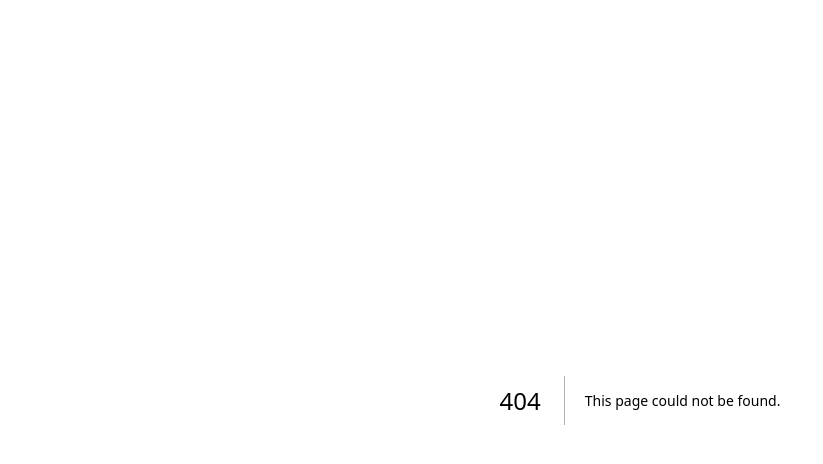
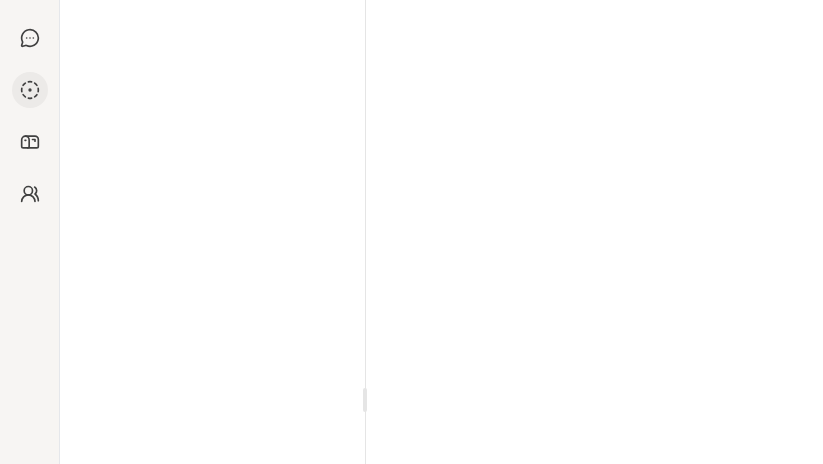
Before and after one commit to PhongPham131102/chat_app_ui, a Next.js app: page /status in a window 1280 px wide. Before the commit this address had no page. Shown: the top 464 px of the page, without its empty margins (0-823 px from the left). Built offline with nearby package versions, Linux system fonts and the light colour scheme.

Commit message:
feat: Implement URL-driven sidebar navigation and synchronize active sidebar state with the current route.

```diff
--- /dev/null
+++ b/app/(chat-feature)/channel/page.tsx
@@ -0,0 +1,3 @@
+export default function ChannelPage() {
+  return <div className="w-full h-screen flex "></div>;
+}
--- /dev/null
+++ b/app/(chat-feature)/community/page.tsx
@@ -0,0 +1,3 @@
+export default function CommunityPage() {
+  return <div className="w-full h-screen flex "></div>;
+}
--- a/app/(chat-feature)/layout.tsx
+++ b/app/(chat-feature)/layout.tsx
@@ -1,3 +1,4 @@
+"use client";
 import SideBarNav from "@/components/chat/side-bar-nav";
 import { TooltipProvider } from "@/components/ui/tooltip";
 import {
@@ -6,11 +7,13 @@ import {
   ResizablePanelGroup,
 } from "@/components/ui/resizable";
 import HandlerSideBarNav from "@/components/chat/handler-side-bar-nav";
+import useSyncRouteToStore from "@/hooks/use-sync-route-to-store";
 export default function ChatLayout({
   children,
 }: {
   children: React.ReactNode;
 }) {
+  useSyncRouteToStore();
   return (
     <TooltipProvider>
       <div className="w-full h-screen flex flex-col-reverse sm:flex-row overflow-hidden bg-white">
--- a/app/(chat-feature)/chat/page.tsx
+++ b/app/(chat-feature)/message/page.tsx
@@ -1,3 +1,3 @@
-export default function ChatPage() {
+export default function MessagePage() {
   return <div className="w-full h-screen flex "></div>;
 }
--- /dev/null
+++ b/app/(chat-feature)/status/page.tsx
@@ -0,0 +1,3 @@
+export default function StatusPage() {
+  return <div className="w-full h-screen flex "></div>;
+}
--- /dev/null
+++ b/app/enums/url.enum.ts
@@ -0,0 +1,6 @@
+export enum UrlFeatureEnum {
+  MESSAGE = "/message",
+  CHANNEL = "/channel",
+  STATUS = "/status",
+  COMMUNITY = "/community",
+}
--- a/components/chat/handler-side-bar-nav.tsx
+++ b/components/chat/handler-side-bar-nav.tsx
@@ -9,7 +9,7 @@ export default function HandlerSideBarNav() {
   return (
     <div className="w-full h-full">
       <Activity
-        mode={isActiveSidebar === SidebarType.CHAT ? "visible" : "hidden"}
+        mode={isActiveSidebar === SidebarType.MESSAGE ? "visible" : "hidden"}
       >
         <ChatSideBarNav />
       </Activity>
--- a/components/chat/side-bar-nav.tsx
+++ b/components/chat/side-bar-nav.tsx
@@ -11,33 +11,41 @@ import {
   MessageCircleMore,
   UsersRound,
 } from "lucide-react";
+import { useRouter } from "next/navigation";
 import useSideBarStore, { SidebarType } from "@/store/useSidebar.store";
+import { UrlFeatureEnum } from "@/app/enums/url.enum";
 export default function SideBarNav() {
   const { isActiveSidebar, setisActiveSideBar } = useSideBarStore();
+  const router = useRouter();
   const icons: {
     icon: LucideIcon;
     label: string;
     type: SidebarType;
+    url: UrlFeatureEnum;
   }[] = [
     {
       icon: MessageCircleMore,
       label: "Đoạn chat",
-      type: SidebarType.CHAT,
+      type: SidebarType.MESSAGE,
+      url: UrlFeatureEnum.MESSAGE,
     },
     {
       icon: CircleDotDashed,
       label: "Trạng thái",
       type: SidebarType.STATUS,
+      url: UrlFeatureEnum.STATUS,
     },
     {
       icon: Mailbox,
       label: "Kênh",
       type: SidebarType.CHANNEL,
+      url: UrlFeatureEnum.CHANNEL,
     },
     {
       icon: UsersRound,
       label: "Cộng đồng",
       type: SidebarType.COMMUNITY,
+      url: UrlFeatureEnum.COMMUNITY,
     },
   ];
   return (
@@ -49,7 +57,7 @@ export default function SideBarNav() {
               className={`p-2 rounded-full ${
                 isActiveSidebar === icon.type && "bg-chat-active"
               }`}
-              onClick={() => setisActiveSideBar(icon.type)}
+              onClick={() => router.push(icon.url)}
             >
               <icon.icon
                 className={`size-6 sm:size-5 text-neutral-700 cursor-pointer `}
--- /dev/null
+++ b/hooks/use-sync-route-to-store.tsx
@@ -0,0 +1,48 @@
+"use client";
+import { UrlFeatureEnum } from "@/app/enums/url.enum";
+import useSideBarStore, { SidebarType } from "@/store/useSidebar.store";
+import { useParams, usePathname } from "next/navigation";
+import { useEffect } from "react";
+
+const ROUTE_MAP: Array<{
+  prefix: UrlFeatureEnum;
+  sidebar: SidebarType;
+  paramKey: string;
+}> = [
+  {
+    prefix: UrlFeatureEnum.MESSAGE,
+    sidebar: SidebarType.MESSAGE,
+    paramKey: "conversationId",
+  },
+  {
+    prefix: UrlFeatureEnum.STATUS,
+    sidebar: SidebarType.STATUS,
+    paramKey: "channelId",
+  },
+  {
+    prefix: UrlFeatureEnum.CHANNEL,
+    sidebar: SidebarType.CHANNEL,
+    paramKey: "channelId",
+  },
+  {
+    prefix: UrlFeatureEnum.COMMUNITY,
+    sidebar: SidebarType.COMMUNITY,
+    paramKey: "communityId",
+  },
+];
+
+export default function useSyncRouteToStore() {
+  const pathname = usePathname();
+  const params = useParams();
+
+  useEffect(() => {
+    const matched = ROUTE_MAP.find(({ prefix }) => pathname.startsWith(prefix));
+
+    if (!matched) return;
+
+    useSideBarStore.setState({
+      isActiveSidebar: matched.sidebar,
+      activeId: (params[matched.paramKey] as string) ?? null,
+    });
+  }, [pathname, params]);
+}
--- a/store/useSidebar.store.ts
+++ b/store/useSidebar.store.ts
@@ -1,6 +1,6 @@
 import { create } from "zustand";
 export enum SidebarType {
-  CHAT,
+  MESSAGE,
   STATUS,
   CHANNEL,
   COMMUNITY,
@@ -8,11 +8,15 @@ export enum SidebarType {
 interface useSideBarStore {
   isActiveSidebar: SidebarType;
   setisActiveSideBar: (isActiveSidebar: SidebarType) => void;
+  activeId: string | null;
+  setActiveId: (activeId: string | null) => void;
 }
 const useSideBarStore = create<useSideBarStore>((set) => ({
-  isActiveSidebar: SidebarType.CHAT,
+  isActiveSidebar: SidebarType.MESSAGE,
   setisActiveSideBar: (isActiveSidebar: SidebarType) =>
     set({ isActiveSidebar }),
+  activeId: null,
+  setActiveId: (activeId: string | null) => set({ activeId }),
 }));
 
 export default useSideBarStore;
```
